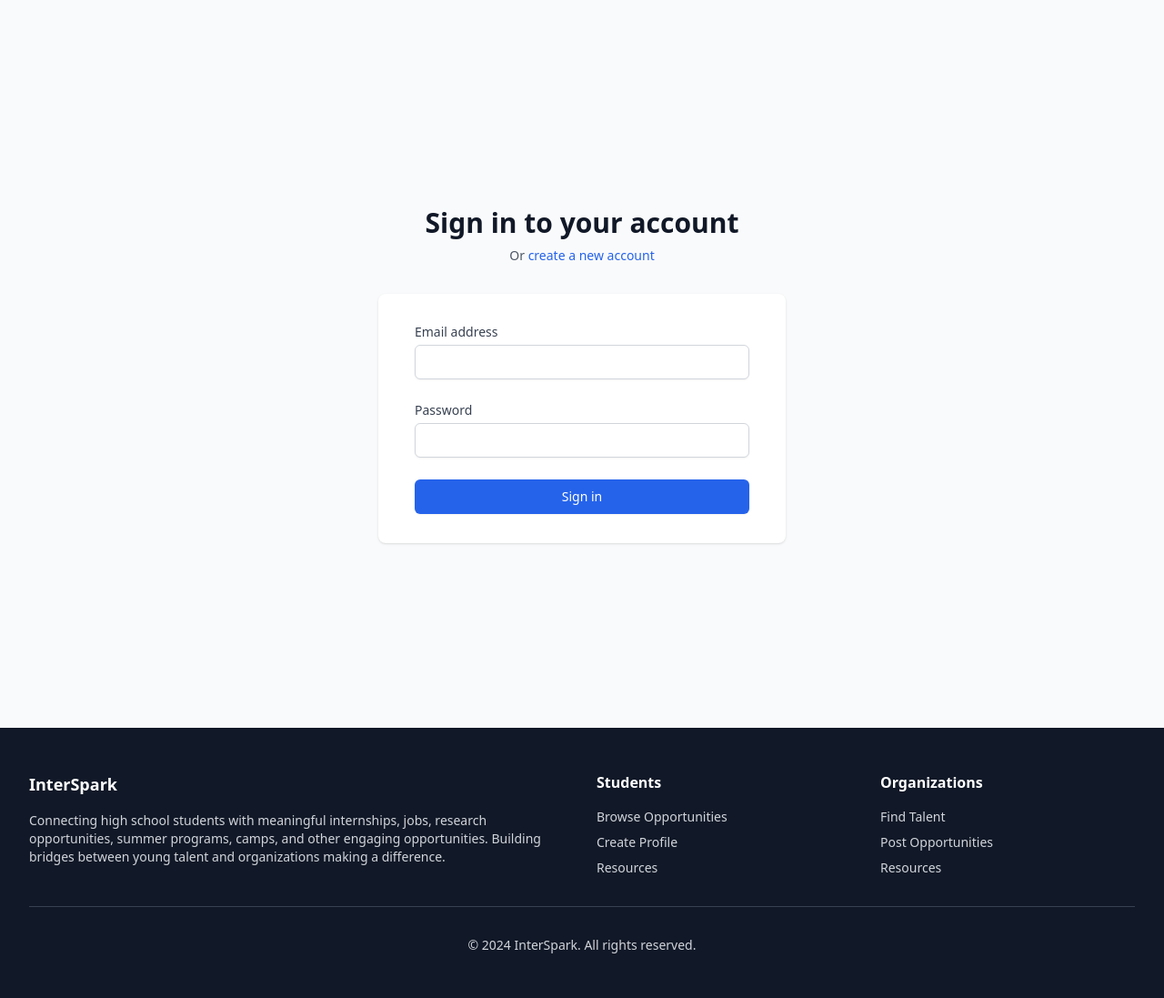
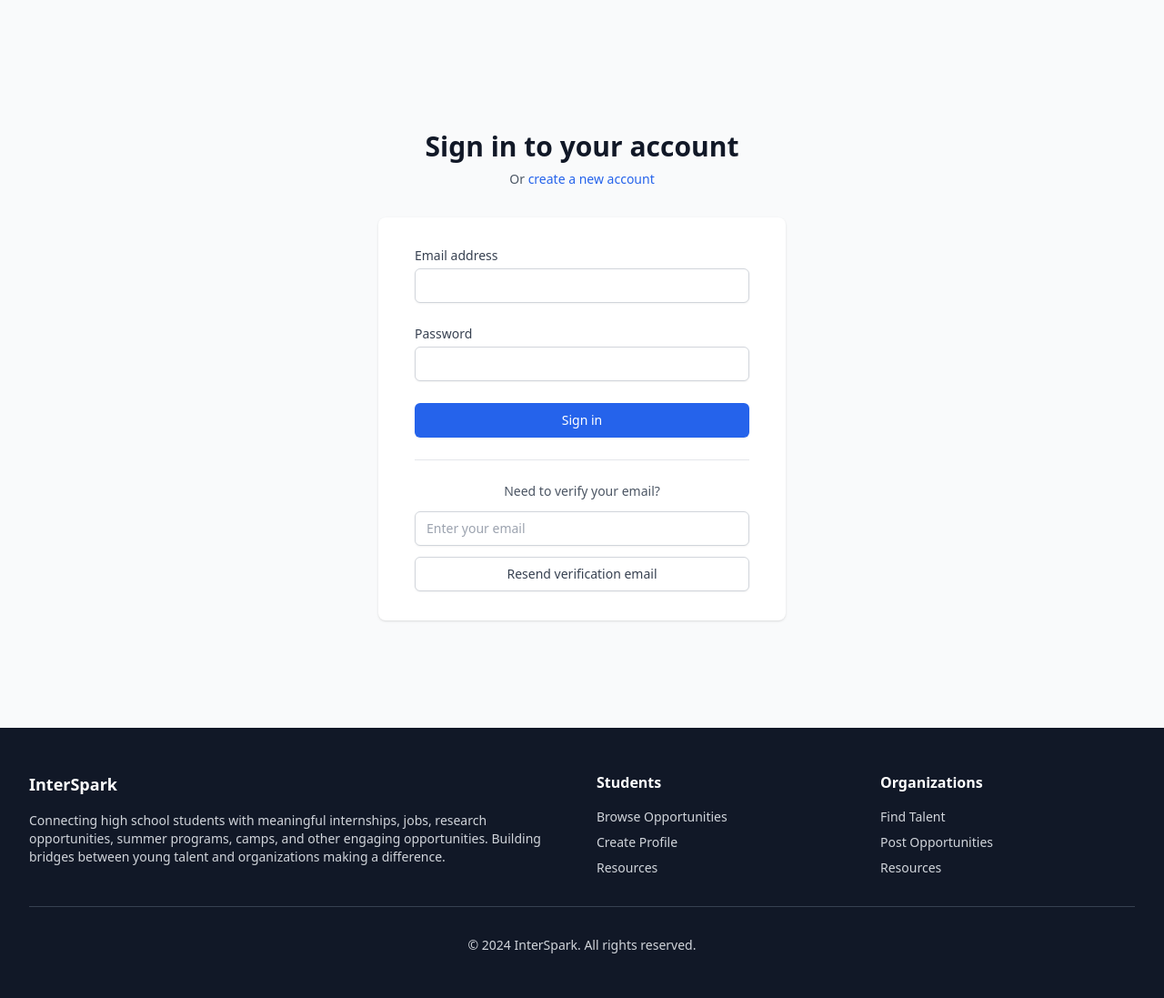
Before and after one commit to PrathyushY/InterSpark, a Flask app: page /login in a window 1280 px wide. Shown: the part 65-1162 px from the top of the page at 91% size. Run offline with Flask 3, Linux system fonts and the light colour scheme; parts of the project's set-up code (start-up, migrations or seed data) failed here and were passed over; some libraries are stand-ins or nearby versions.

Commit message:
The email is now sending, but when you click on the confirm email, it doesn't work.

```diff
--- a/app.py
+++ b/app.py
@@ -344,7 +344,7 @@ def login():
         email = request.form["email"]
         password = request.form["password"]
 
-        # Authenticate with Supabase - no longer need user_type selection
+        # Authenticate with Supabase
         try:
             auth_result = supabase_service.authenticate_user(email, password)
 
@@ -354,22 +354,39 @@ def login():
 
                 # Check if profile exists and has user_type
                 if profile and profile.get("user_type"):
-                    session["user_id"] = user["id"]
-                    session["user_type"] = profile["user_type"]
-                    session["user_name"] = profile["name"]
-                    session["user_email"] = profile["email"]
-
-                    flash("Login successful!", "success")
-                    return redirect(url_for("dashboard"))
+                    # Check if email is confirmed
+                    if profile.get(
+                        "email_confirmed", True
+                    ):  # Default to True for existing users
+                        session["user_id"] = user["id"]
+                        session["user_type"] = profile["user_type"]
+                        session["user_name"] = profile["name"]
+                        session["user_email"] = profile["email"]
+
+                        flash("Login successful!", "success")
+                        return redirect(url_for("dashboard"))
+                    else:
+                        flash(
+                            "Please verify your email address before logging in. Check your email for the verification link.",
+                            "warning",
+                        )
+                        return render_template("login.html")
                 elif profile and profile.get("name") == "User":
                     # This is a newly created default profile, redirect to complete profile
-                    session["user_id"] = user["id"]
-                    session["user_type"] = "student"  # Default to student
-                    session["user_name"] = profile["name"]
-                    session["user_email"] = profile["email"]
-
-                    flash("Please complete your profile to continue.", "info")
-                    return redirect(url_for("profile"))
+                    if profile.get("email_confirmed", True):  # Check email confirmation
+                        session["user_id"] = user["id"]
+                        session["user_type"] = "student"  # Default to student
+                        session["user_name"] = profile["name"]
+                        session["user_email"] = profile["email"]
+
+                        flash("Please complete your profile to continue.", "info")
+                        return redirect(url_for("profile"))
+                    else:
+                        flash(
+                            "Please verify your email address before completing your profile. Check your email for the verification link.",
+                            "warning",
+                        )
+                        return render_template("login.html")
                 else:
                     if not profile:
                         flash(
@@ -380,13 +397,32 @@ def login():
                             "Profile incomplete. Please complete your profile.",
                             "warning",
                         )
-                        session["user_id"] = user["id"]
-                        session["user_type"] = profile.get("user_type", "student")
-                        session["user_name"] = profile.get("name", "User")
-                        session["user_email"] = profile.get("email", email)
-                        return redirect(url_for("profile"))
+                        if profile.get(
+                            "email_confirmed", True
+                        ):  # Check email confirmation
+                            session["user_id"] = user["id"]
+                            session["user_type"] = profile.get("user_type", "student")
+                            session["user_name"] = profile.get("name", "User")
+                            session["user_email"] = profile.get("email", email)
+                            return redirect(url_for("profile"))
+                        else:
+                            flash(
+                                "Please verify your email address before completing your profile. Check your email for the verification link.",
+                                "warning",
+                            )
+                            return render_template("login.html")
             else:
-                flash(auth_result.get("error", "Invalid credentials"), "error")
+                error_message = auth_result.get("error", "Invalid credentials")
+                if (
+                    "email" in error_message.lower()
+                    and "confirm" in error_message.lower()
+                ):
+                    flash(
+                        "Please check your email and click the verification link to activate your account.",
+                        "warning",
+                    )
+                else:
+                    flash(error_message, "error")
 
         except Exception as e:
             flash(f"Login error: {str(e)}", "error")
@@ -444,42 +480,273 @@ def signup():
                 }
             )
 
-        # Create user with Supabase
+        # Create user with Supabase (with email verification)
         try:
-            result = supabase_service.create_user_without_email_verification(
-                email, password, user_data
-            )
+            result = supabase_service.create_user(email, password, user_data)
 
             if result["success"]:
-                # Auto-login the user after successful registration
                 user = result["user"]
-                profile = result.get("profile")
-
-                if profile:
-                    session["user_id"] = user["id"]
-                    session["user_type"] = profile["user_type"]
-                    session["user_name"] = profile["name"]
-                    session["user_email"] = profile["email"]
-
-                    flash("Registration successful! Welcome to InterSpark!", "success")
-                    return redirect(url_for("dashboard"))
+
+                if user.get("email_confirmed"):
+                    # If email is already confirmed, auto-login
+                    profile = result.get("profile")
+                    if profile:
+                        session["user_id"] = user["id"]
+                        session["user_type"] = profile["user_type"]
+                        session["user_name"] = profile["name"]
+                        session["user_email"] = profile["email"]
+
+                        flash(
+                            "Registration successful! Welcome to InterSpark!", "success"
+                        )
+                        return redirect(url_for("dashboard"))
                 else:
+                    # Email verification required
                     flash(
-                        "Registration successful! Please complete your profile.",
-                        "success",
+                        "Registration successful! Please check your email and click the verification link to activate your account.",
+                        "info",
                     )
-                    session["user_id"] = user["id"]
-                    session["user_type"] = user_data.get("user_type", "student")
-                    session["user_name"] = user_data.get("name", "User")
-                    session["user_email"] = email
-                    return redirect(url_for("profile"))
+                    return redirect(url_for("login"))
             else:
-                flash(result.get("error", "Registration failed"), "error")
+                error_type = result.get("error_type", "general")
+                error_message = result.get("error", "Registration failed")
+
+                # If it's an email configuration issue or 500 error, offer fallback
+                if (
+                    error_type == "email_config"
+                    or "Error sending confirmation email" in error_message
+                ):
+                    flash(
+                        "Email verification is temporarily unavailable. Creating your account without email verification for now.",
+                        "warning",
+                    )
+                    # Try creating user without email verification as fallback
+                    try:
+                        fallback_result = (
+                            supabase_service.create_user_without_email_verification(
+                                email, password, user_data
+                            )
+                        )
+                        if fallback_result["success"]:
+                            user = fallback_result["user"]
+                            profile = fallback_result.get("profile")
+                            if profile:
+                                session["user_id"] = user["id"]
+                                session["user_type"] = profile["user_type"]
+                                session["user_name"] = profile["name"]
+                                session["user_email"] = profile["email"]
+                                flash(
+                                    "Registration completed! You are now logged in. (Email verification will be enabled later)",
+                                    "success",
+                                )
+                                return redirect(url_for("dashboard"))
+                    except Exception as fallback_error:
+                        logger.error(
+                            f"Fallback registration also failed: {str(fallback_error)}"
+                        )
+                        flash(
+                            "Registration failed. Please try again later or contact support.",
+                            "error",
+                        )
+                        return render_template("signup.html")
+
+                flash(error_message, "error")
 
         except Exception as e:
             flash(f"Registration error: {str(e)}", "error")
 
     return render_template("signup.html")
+
+
+@app.route("/auth/confirm")
+def confirm_email():
+    """Handle email confirmation after user clicks the link in their email."""
+    try:
+        # If this is the initial request (no query parameters), serve the processing page
+        # This page will handle URL hash fragments and redirect back with query parameters
+        if not request.args:
+            return render_template("auth_confirm.html")
+
+        # Check for error parameters first (these come in the URL fragment, but may be passed as query params)
+        error = request.args.get("error")
+        error_code = request.args.get("error_code")
+        error_description = request.args.get("error_description")
+
+        if error:
+            # Handle various error cases
+            if error_code == "otp_expired":
+                flash(
+                    "The email verification link has expired. Please request a new verification email below.",
+                    "error",
+                )
+            elif error == "access_denied":
+                flash(
+                    "Email verification was denied or cancelled. Please try again.",
+                    "error",
+                )
+            else:
+                flash(
+                    f"Email verification failed: {error_description or error}. Please try again.",
+                    "error",
+                )
+            return redirect(url_for("login"))
+
+        # Get the various possible parameters from Supabase
+        access_token = request.args.get("access_token")
+        refresh_token = request.args.get("refresh_token")
+        token = request.args.get("token")
+        token_hash = request.args.get("token_hash")
+        type_param = request.args.get("type")
+
+        if not access_token and not token_hash and not token:
+            flash("Invalid confirmation link. Please try signing up again.", "error")
+            return redirect(url_for("signup"))
+
+        # Handle different token formats from Supabase
+        verification_successful = False
+        user_id = None
+        user_email = None
+
+        # Method 1: Try token verification (newer format)
+        if token and type_param:
+            try:
+                result = supabase_service.client.auth.verify_otp(
+                    {"token": token, "type": type_param}
+                )
+                if result.user:
+                    verification_successful = True
+                    user_id = result.user.id
+                    user_email = result.user.email
+                    logger.info(
+                        f"Email verified successfully using token method for user: {user_id}"
+                    )
+            except Exception as e:
+                logger.error(f"Token verification failed: {str(e)}")
+
+        # Method 2: Try token_hash verification
+        if not verification_successful and token_hash and type_param == "email":
+            try:
+                result = supabase_service.client.auth.verify_otp(
+                    {"token_hash": token_hash, "type": "email"}
+                )
+                if result.user:
+                    verification_successful = True
+                    user_id = result.user.id
+                    user_email = result.user.email
+                    logger.info(
+                        f"Email verified successfully using token_hash method for user: {user_id}"
+                    )
+            except Exception as e:
+                logger.error(f"Token hash verification failed: {str(e)}")
+
+        # Method 3: Try session-based verification (older format)
+        if not verification_successful and access_token and refresh_token:
+            try:
+                session_result = supabase_service.set_session(
+                    access_token, refresh_token
+                )
+                if session_result["success"]:
+                    current_user = supabase_service.get_current_user()
+                    if current_user:
+                        verification_successful = True
+                        user_id = current_user["id"]
+                        user_email = current_user["email"]
+                        logger.info(
+                            f"Email verified successfully using session method for user: {user_id}"
+                        )
+            except Exception as e:
+                logger.error(f"Session verification failed: {str(e)}")
+
+        if not verification_successful:
+            flash(
+                "Email verification failed. Please try again or request a new verification email.",
+                "error",
+            )
+            return redirect(url_for("login"))
+
+        # Update the profile to mark email as confirmed
+        try:
+            profile_update_result = supabase_service.update_profile(
+                user_id, {"email_confirmed": True}
+            )
+            logger.info(
+                f"Profile updated to mark email as confirmed for user: {user_id}"
+            )
+        except Exception as e:
+            logger.warning(f"Failed to update email_confirmed status: {str(e)}")
+
+        # Get the user's profile
+        profile = supabase_service.get_profile(user_id)
+
+        if profile:
+            # Auto-login the user after email confirmation
+            session["user_id"] = user_id
+            session["user_type"] = profile.get("user_type", "student")
+            session["user_name"] = profile.get("name", "User")
+            session["user_email"] = user_email
+
+            flash("Email confirmed successfully! Welcome to InterSpark!", "success")
+
+            # Check if profile is complete, redirect accordingly
+            completion_check = supabase_service.is_profile_complete(
+                profile, profile.get("user_type")
+            )
+            if completion_check["complete"]:
+                return redirect(url_for("dashboard"))
+            else:
+                flash("Please complete your profile to get started.", "info")
+                return redirect(url_for("profile"))
+        else:
+            flash("Profile not found. Please complete your registration.", "warning")
+            return redirect(url_for("profile"))
+
+    except Exception as e:
+        logger.error(f"Error in email confirmation: {str(e)}")
+        flash(
+            "An error occurred during email confirmation. Please try logging in.",
+            "error",
+        )
+        return redirect(url_for("login"))
+
+
+@app.route("/auth/resend-confirmation", methods=["POST"])
+def resend_confirmation():
+    """Resend email confirmation link."""
+    try:
+        email = request.form.get("email")
+        if not email:
+            flash("Please provide your email address.", "error")
+            return redirect(url_for("login"))
+
+        # Get the user by email to check if they exist
+        profile = supabase_service.get_profile_by_email(email)
+        if not profile:
+            flash("No account found with that email address.", "error")
+            return redirect(url_for("login"))
+
+        # Check if email is already confirmed
+        if profile.get("email_confirmed", True):
+            flash("Your email is already confirmed. Please try logging in.", "info")
+            return redirect(url_for("login"))
+
+        # Resend confirmation email using Supabase auth
+        try:
+            result = supabase_service.client.auth.resend(
+                {"type": "signup", "email": email}
+            )
+            flash("Confirmation email resent! Please check your email.", "success")
+        except Exception as e:
+            logger.error(f"Error resending confirmation email: {str(e)}")
+            flash(
+                "Failed to resend confirmation email. Please try again later.", "error"
+            )
+
+        return redirect(url_for("login"))
+
+    except Exception as e:
+        logger.error(f"Error in resend confirmation: {str(e)}")
+        flash("An error occurred. Please try again.", "error")
+        return redirect(url_for("login"))
 
 
 @app.route("/logout")
--- a/templates/login.html
+++ b/templates/login.html
@@ -34,8 +34,7 @@
                         Password
                     </label>
                     <div class="mt-1">
-                            <input id="password" name="password" type="password" autocomplete="current-password"
-                                   required
+                        <input id="password" name="password" type="password" autocomplete="current-password" required
                             class="appearance-none block w-full px-3 py-2 border border-gray-300 rounded-md shadow-sm placeholder-gray-400 focus:outline-none focus:ring-blue-500 focus:border-blue-500 sm:text-sm">
                     </div>
                 </div>
@@ -47,6 +46,23 @@
                     </button>
                 </div>
             </form>
+
+            <!-- Email verification resend section -->
+            <div class="mt-6 border-t border-gray-200 pt-6">
+                <p class="text-center text-sm text-gray-600 mb-3">
+                    Need to verify your email?
+                </p>
+                <form method="POST" action="{{ url_for('resend_confirmation') }}" class="space-y-3">
+                    <div>
+                        <input type="email" name="email" placeholder="Enter your email" required
+                            class="appearance-none block w-full px-3 py-2 border border-gray-300 rounded-md shadow-sm placeholder-gray-400 focus:outline-none focus:ring-blue-500 focus:border-blue-500 sm:text-sm">
+                    </div>
+                    <button type="submit"
+                        class="w-full flex justify-center py-2 px-4 border border-gray-300 rounded-md shadow-sm text-sm font-medium text-gray-700 bg-white hover:bg-gray-50 focus:outline-none focus:ring-2 focus:ring-offset-2 focus:ring-blue-500">
+                        Resend verification email
+                    </button>
+                </form>
+            </div>
         </div>
     </div>
 </div>
```
Also changed, not shown: schemas/add_email_confirmation_column.sql (+7 -4 lines), supabase_config.py (+38 -1 lines), templates/auth_confirm.html (added, +74 -0 lines). Lines whose indentation alone changed are shown as unchanged.
